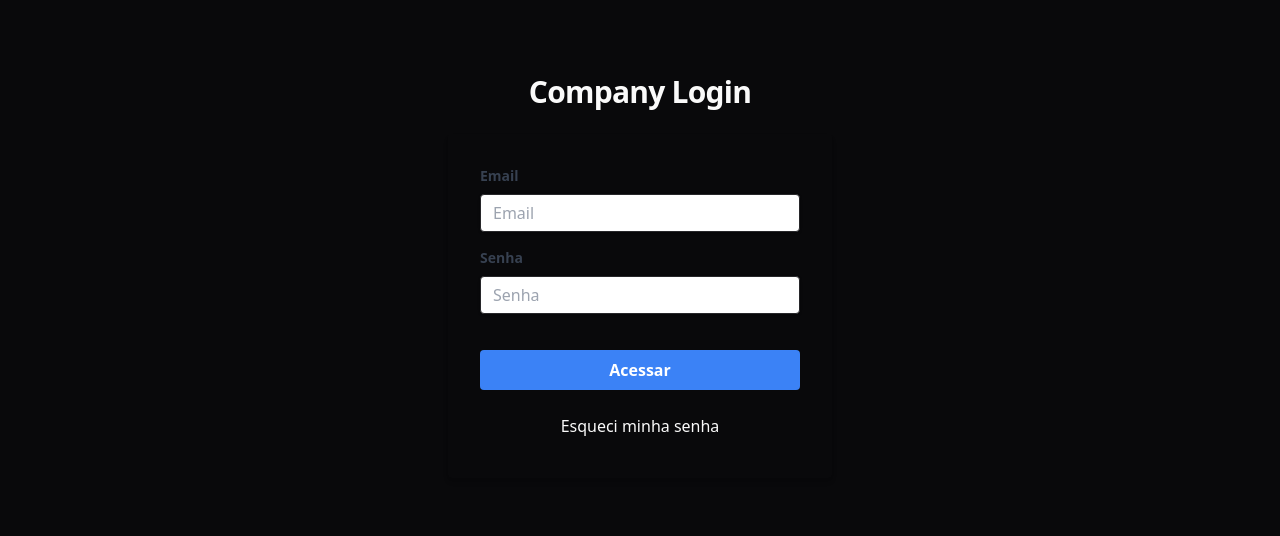
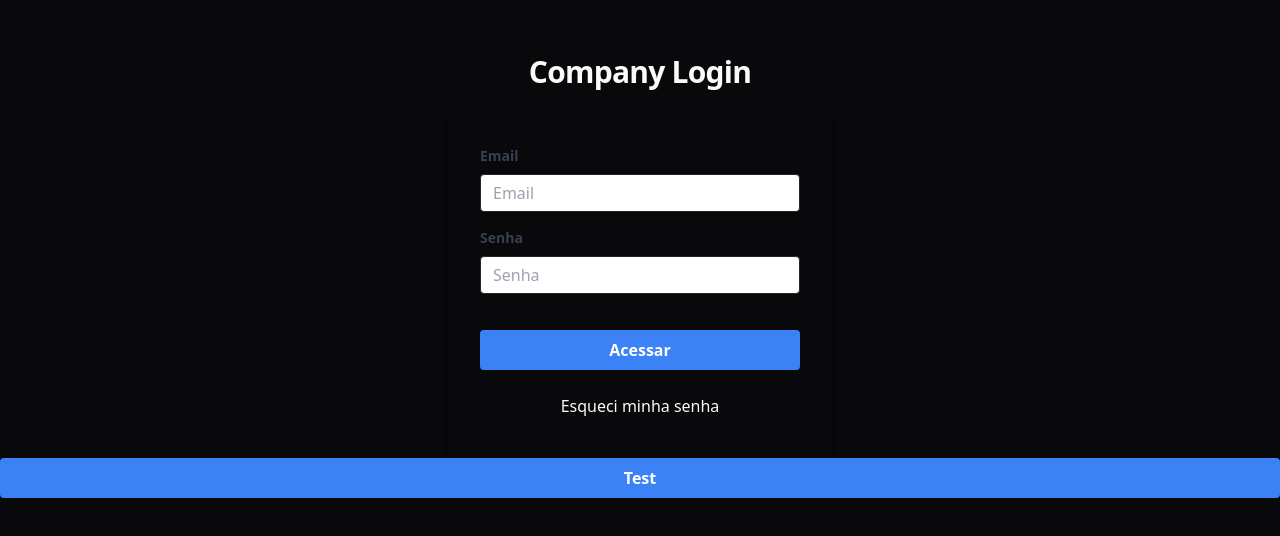
Before and after one commit to pedro4r/vb-hub, a React (Vite) app: page /login/company in a window 1280 px wide. Shown: the part 124-660 px from the top of the page. Built offline with nearby package versions, Linux system fonts and the light colour scheme.

Commit message:
edit: cors 7

```diff
--- a/src/api/company-login.ts
+++ b/src/api/company-login.ts
@@ -6,10 +6,8 @@ export interface AuthParams {
 }
 
 export async function companyAuthenticate(params: AuthParams) {
-  console.log(params)
   try {
-    const response = await api.get('/test')
-    console.log('Response from /test:', response.data)
+    await api.post('/sessions/login', params)
   } catch (error) {
     console.error('Error during authentication:', error)
     throw error
--- /dev/null
+++ b/src/api/test-api.ts
@@ -0,0 +1,11 @@
+import { api } from '@/lib/axios'
+
+export async function testApi() {
+  try {
+    const response = await api.get('/test')
+    console.log('response', response.data)
+  } catch (error) {
+    console.error('Error during authentication:', error)
+    throw error
+  }
+}
--- a/src/pages/company-login/index.tsx
+++ b/src/pages/company-login/index.tsx
@@ -5,6 +5,7 @@ import { Link, useNavigate } from 'react-router-dom'
 import { z } from 'zod'
 
 import { AuthParams, companyAuthenticate } from '@/api/company-login'
+import { testApi } from '@/api/test-api'
 
 const loginSchema = z.object({
   email: z.string().email(),
@@ -14,6 +15,14 @@ const loginSchema = z.object({
 type LoginFormData = z.infer<typeof loginSchema>
 
 export function CompanyLogin() {
+  const handleTestClick = async () => {
+    try {
+      await testApi()
+      console.log('API call successful')
+    } catch (error) {
+      console.error('Error during API call:', error)
+    }
+  }
   const [errorMsg, setErrorMsg] = useState<string | null>(null)
   const {
     register,
@@ -106,6 +115,13 @@ export function CompanyLogin() {
             </Link>
           </div>
         </form>
+        <button
+          className="focus:shadow-outline w-full rounded bg-blue-500 px-4 py-2 font-bold text-white hover:bg-blue-700 focus:outline-none"
+          type="button"
+          onClick={handleTestClick}
+        >
+          Test
+        </button>
       </div>
     </>
   )
```
